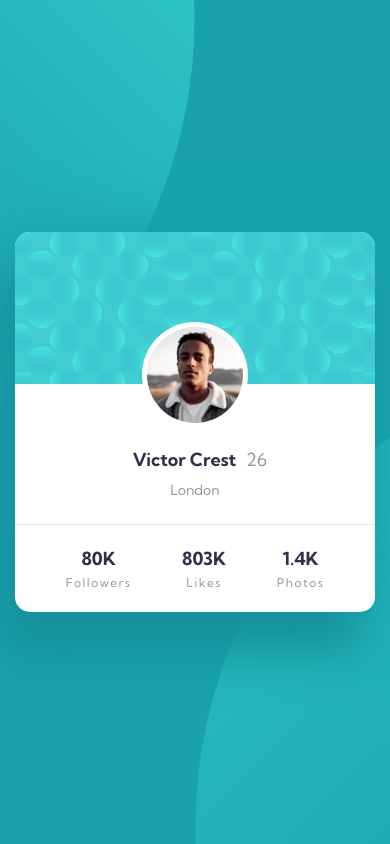
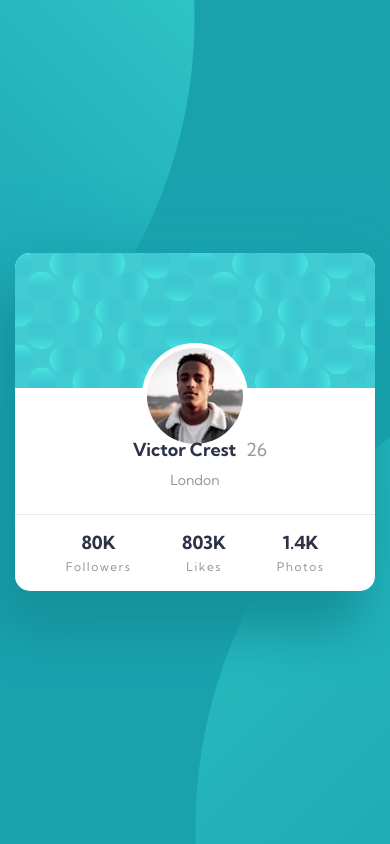
Before and after one commit to antoinerame/challenge-profilecardcomponent, a plain HTML site: page index.html in a window 390 px wide. Drawn offline with Linux system fonts and the light colour scheme.

Commit message:
responsive removed

```diff
--- a/style.css
+++ b/style.css
@@ -104,35 +104,3 @@ body {
     background-color: white;
     padding: 5px;
 }
-
-@media only screen and (max-width: 1050px) {
-    body {
-      width: 100%;
-    }
-
-    .card {
-        width: 55%;
-    }
-}
-
-@media only screen and (max-width: 600px) {
-    body {
-      width: 100%;
-    }
-
-    .card {
-        width: 90%;
-        height: 45%;
-    }
-}
-
-@media only screen and (max-height: 750px) {
-    body {
-      width: 100%;
-    }
-
-    .card {
-        width: 90%;
-        height: 60%;
-    }
-}
```
